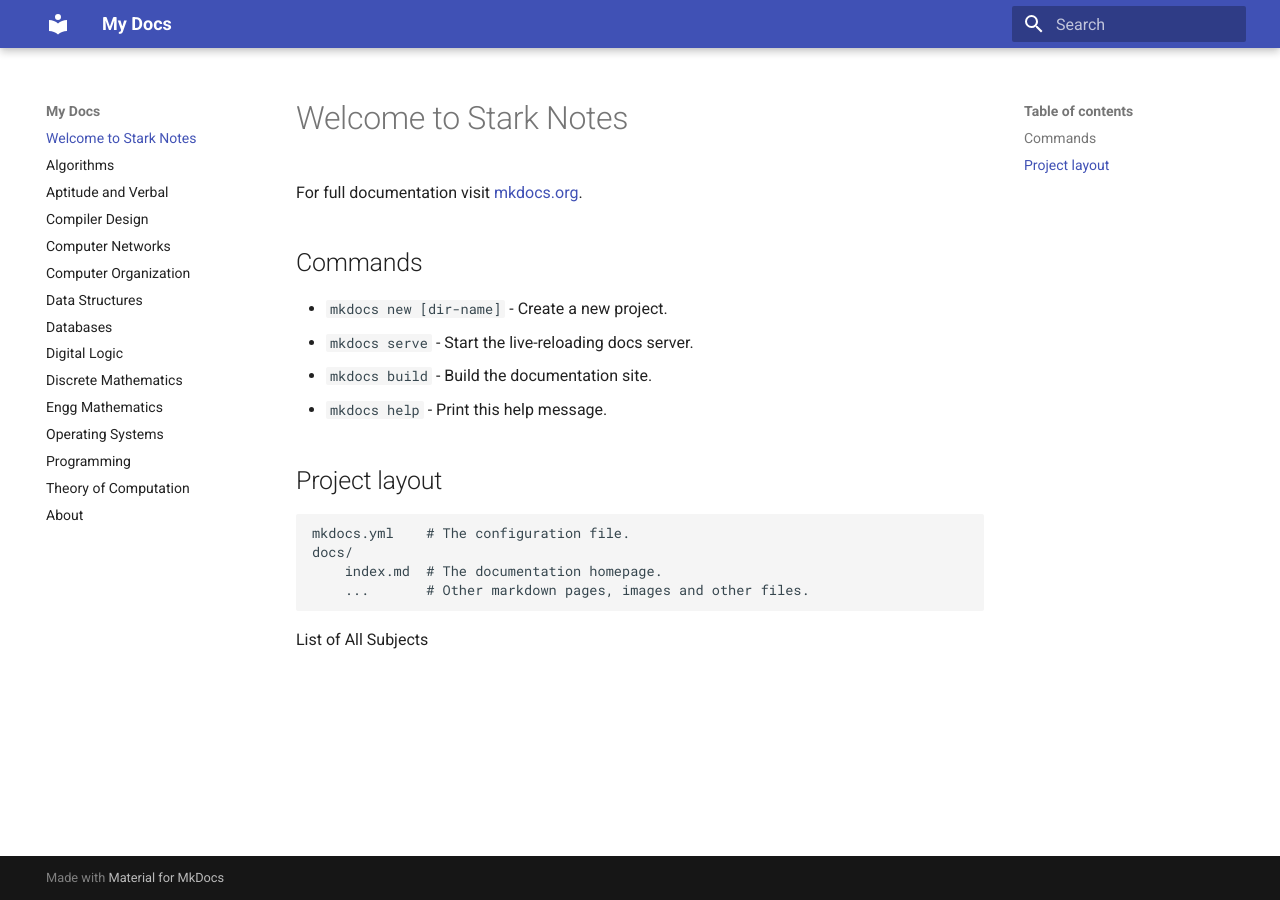
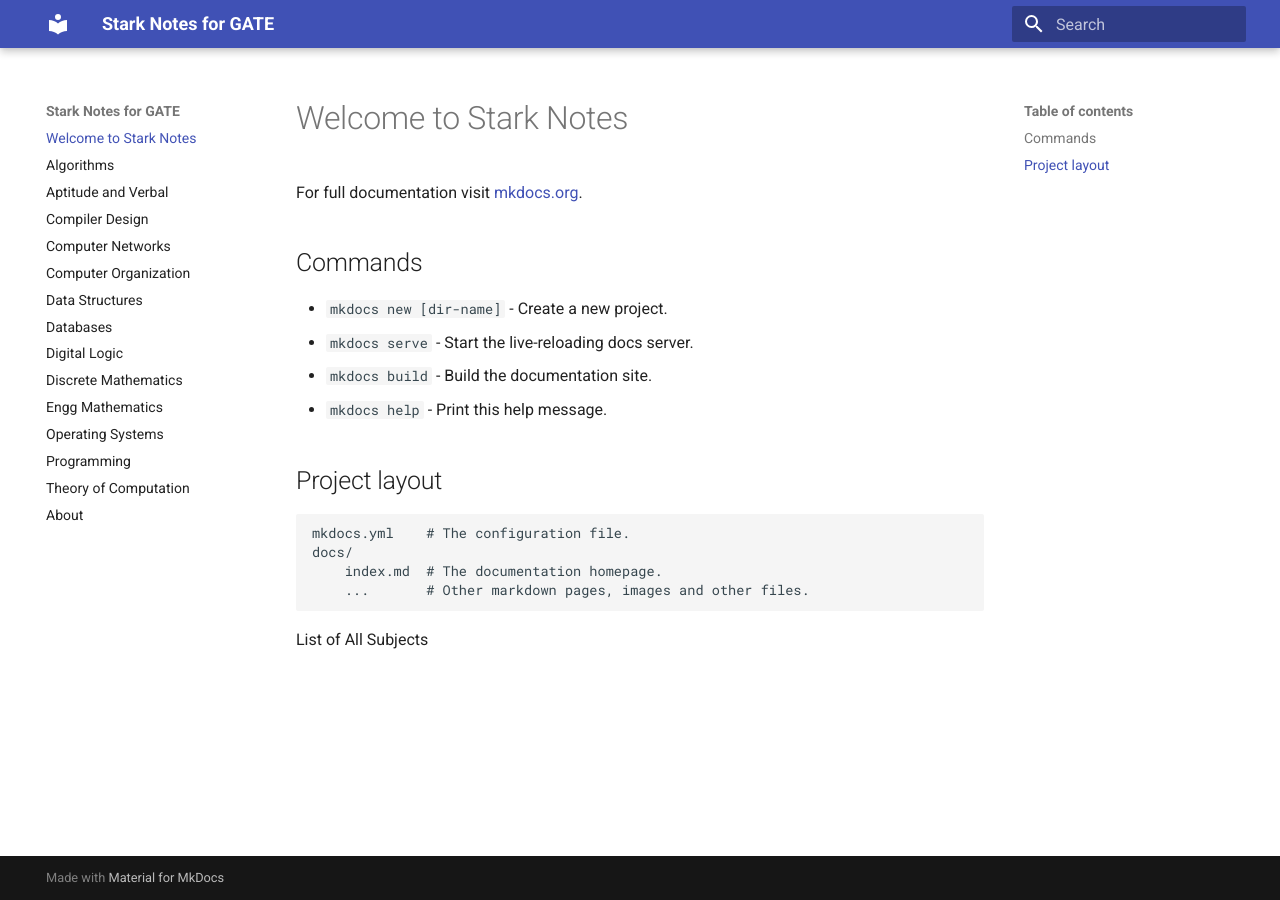
Before and after one commit to Bharathbrothers/stark-notes, an MkDocs documentation site: the page built from docs/index.md, in a window 1280 px wide. Built offline with MkDocs 1.6.1 and Material for MkDocs 9.7.7, drawn with Linux system fonts in a browser that asks for light colours.

Commit message:
Update mkdocs.yml

```diff
--- a/mkdocs.yml
+++ b/mkdocs.yml
@@ -1,3 +1,3 @@
-site_name: My Docs
+site_name: Stark Notes for GATE
 theme:
   name: 'material'
```
